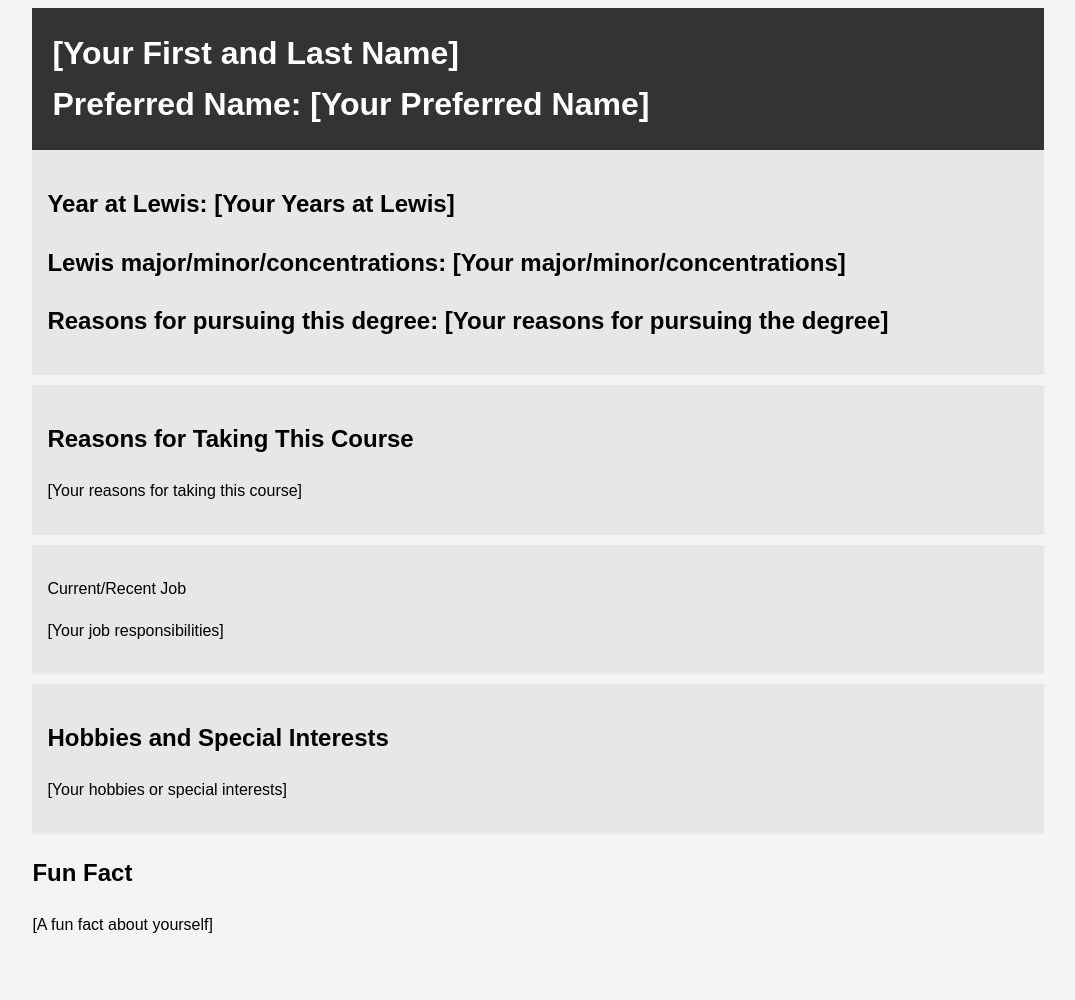
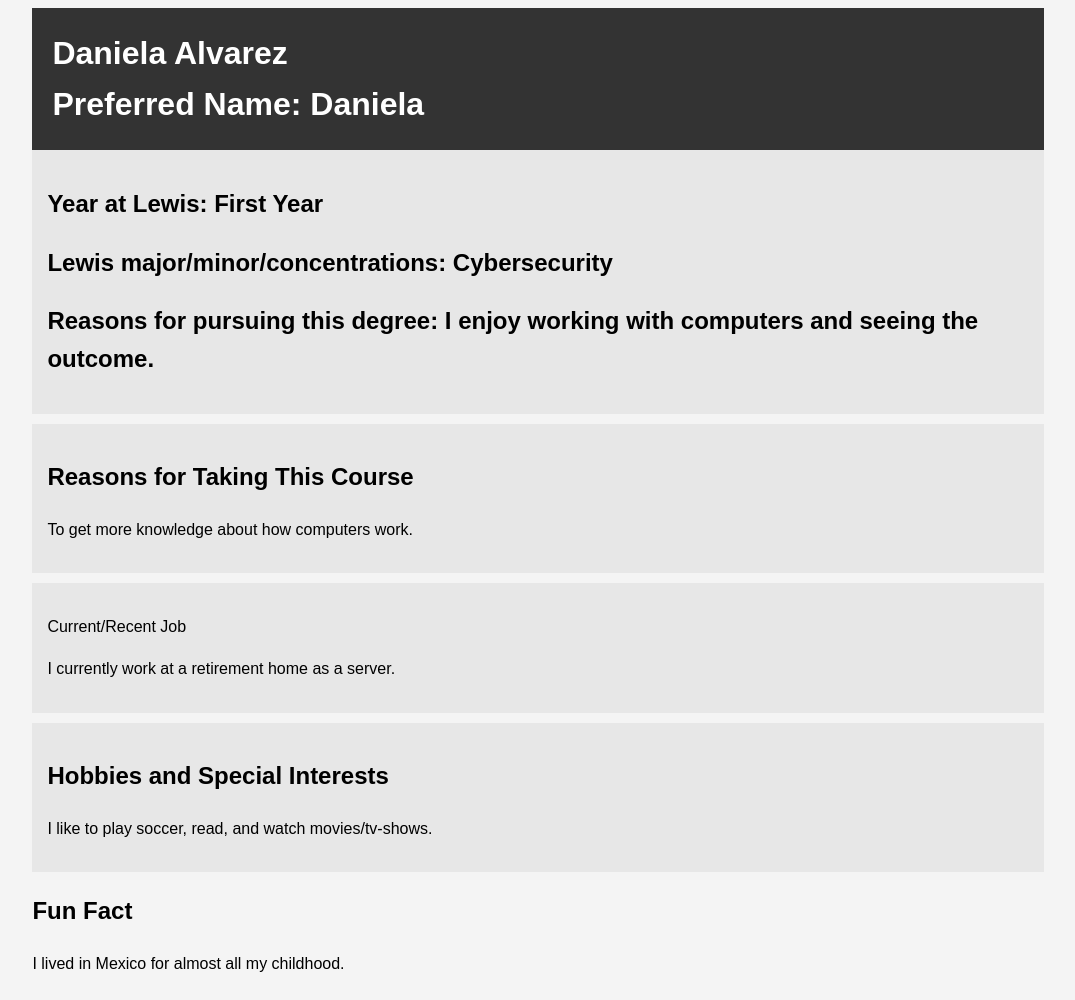
Before and after one commit to danielaalvarez12/getting-to-know-each-other, a plain HTML site: page index.html in a window 1280 px wide. Shown: the whole page, without its empty margins (102-1177 px from the left). Before the commit the page ends 962 px from the top, so only its background shows below. Drawn offline with Linux system fonts and the light colour scheme.

Commit message:
Update index.html

```diff
--- a/index.html
+++ b/index.html
@@ -31,34 +31,34 @@
 <body>
     <div class="container">
         <header class="main-info">
-            <h1>[Your First and Last Name]</h1>
-            <h1>Preferred Name: [Your Preferred Name]</h1>
+            <h1>Daniela Alvarez </h1>
+            <h1>Preferred Name: Daniela </h1>
         </header>
 
         <section class="lewis">
-			<h2>Year at Lewis: [Your Years at Lewis]</h2>
-			<h2>Lewis major/minor/concentrations: [Your major/minor/concentrations]</h2>
-			<h2>Reasons for pursuing this degree: [Your reasons for pursuing the degree]</h2>
+			<h2>Year at Lewis: First Year </h2>
+			<h2>Lewis major/minor/concentrations: Cybersecurity </h2>
+			<h2>Reasons for pursuing this degree: I enjoy working with computers and seeing the outcome.</h2>
         </section>
 
 		<section class="course">
             <h2>Reasons for Taking This Course</h2>
-            <p>[Your reasons for taking this course]</p>
+            <p>To get more knowledge about how computers work.</p>
         </section>
 
 		<section class="job">
             <p>Current/Recent Job</p>
-			<p>[Your job responsibilities]</p>
+			<p> I currently work at a retirement home as a server. </p>
         </section>
 
         <section class="hobbies">
             <h2>Hobbies and Special Interests</h2>
-            <p>[Your hobbies or special interests]</p>
+            <p>I like to play soccer, read, and watch movies/tv-shows. </p>
         </section>
 
         <section class="fun-fact">
             <h2>Fun Fact</h2>
-            <p>[A fun fact about yourself]</p>
+            <p>I lived in Mexico for almost all my childhood.</p>
         </section>
     </div>
 </body>
```
